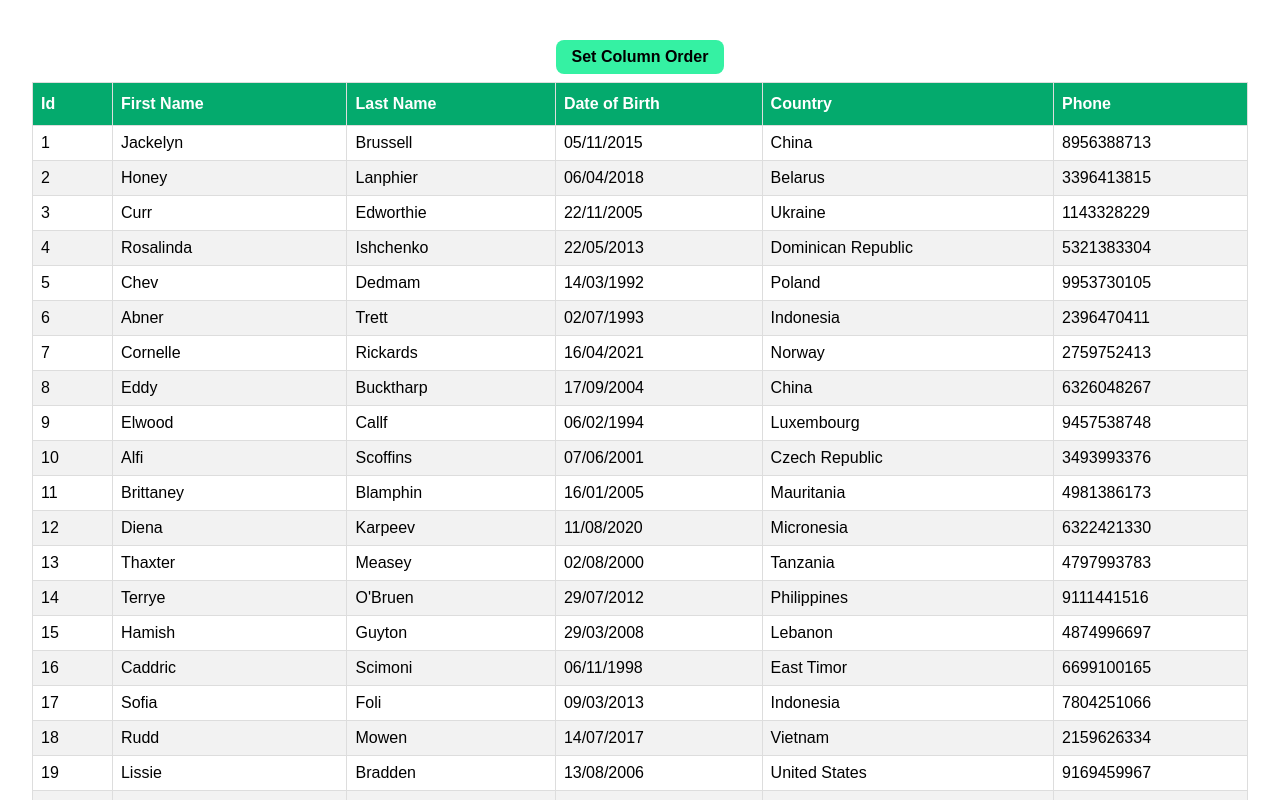
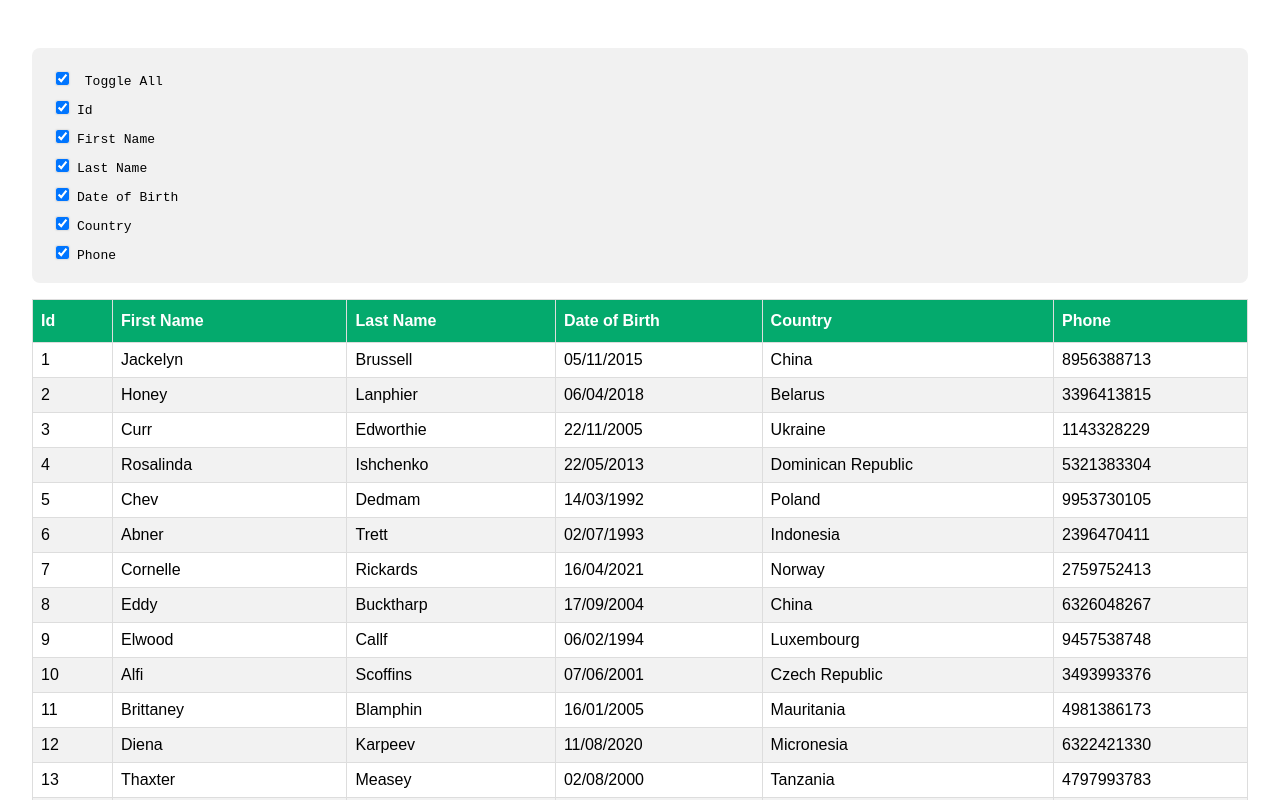
Before and after one commit to Ghanasham2004/React-Tables, a React (Create React App) app: page / in a window 1280 px wide. Shown: the top 800 px of the page. Built offline with nearby package versions, Linux system fonts and the light colour scheme.

Commit message:
Column Hiding

```diff
--- a/src/App.js
+++ b/src/App.js
@@ -1,9 +1,9 @@
 import "./App.css";
-import ColumnOrder from "./components/ColumnOrder";
+import ColumnHiding from "./components/ColumnHiding";
 function App() {
   return (
     <div className="App">
-      <ColumnOrder/>
+      <ColumnHiding/>
     </div>
   );
 }
--- /dev/null
+++ b/src/components/ColumnHiding.js
@@ -0,0 +1,83 @@
+import React, { useMemo } from "react";
+import { useTable } from "react-table";
+import { COLUMNS } from "./columns";
+import MOCK_DATA from "./MOCK_DATA.json";
+import Checkbox from "./Checkbox";
+import "./table.css";
+const ColumnHiding = () => {
+  const columns = useMemo(() => COLUMNS, []);
+  const data = useMemo(() => MOCK_DATA, []);
+  const tableInstance = useTable({
+    columns,
+    data,
+  });
+
+  const {
+    getTableProps,
+    getTableBodyProps,
+    headerGroups,
+    footerGroups,
+    rows,
+    prepareRow,
+    allColumns,
+    getToggleHideAllColumnsProps,
+  } = tableInstance;
+  return (
+    <>
+      {/* // This is the code for the column hiding feature of the table */}
+      <pre>
+        <div>
+          <Checkbox {...getToggleHideAllColumnsProps()} /> Toggle All
+        </div>
+        {
+          allColumns.map(column => (
+            <div key={column.id}>
+              <label>
+                <input type="checkbox" {...column.getToggleHiddenProps()} />
+                {column.Header}
+              </label>
+            </div>
+          ))
+        }
+      </pre>
+
+      <table {...getTableProps()}>
+        <thead>
+          {headerGroups.map((headerGroup) => (
+            <tr {...headerGroup.getHeaderGroupProps()}>
+              {headerGroup.headers.map((column) => (
+                <th {...column.getHeaderProps()}>{column.render("Header")}</th>
+              ))}
+            </tr>
+          ))}
+        </thead>
+        <tbody {...getTableBodyProps()}>
+          {" "}
+          {rows.map((row) => {
+            prepareRow(row);
+            return (
+              <tr {...row.getRowProps()}>
+                {row.cells.map((cell) => {
+                  return (
+                    <td {...cell.getCellProps()}>{cell.render("Cell")}</td>
+                  );
+                })}
+              </tr>
+            );
+          })}
+        </tbody>
+        <tfoot>
+          {footerGroups.map((footerGroup) => (
+            <tr {...footerGroup.getFooterGroupProps()}>
+              {footerGroup.headers.map((column) => (
+                <td {...column.getFooterProps()}>{column.render("Footer")}</td>
+              ))}
+            </tr>
+          ))}
+        </tfoot>
+      </table>
+    </>
+  );
+};
+
+export default ColumnHiding;
```
